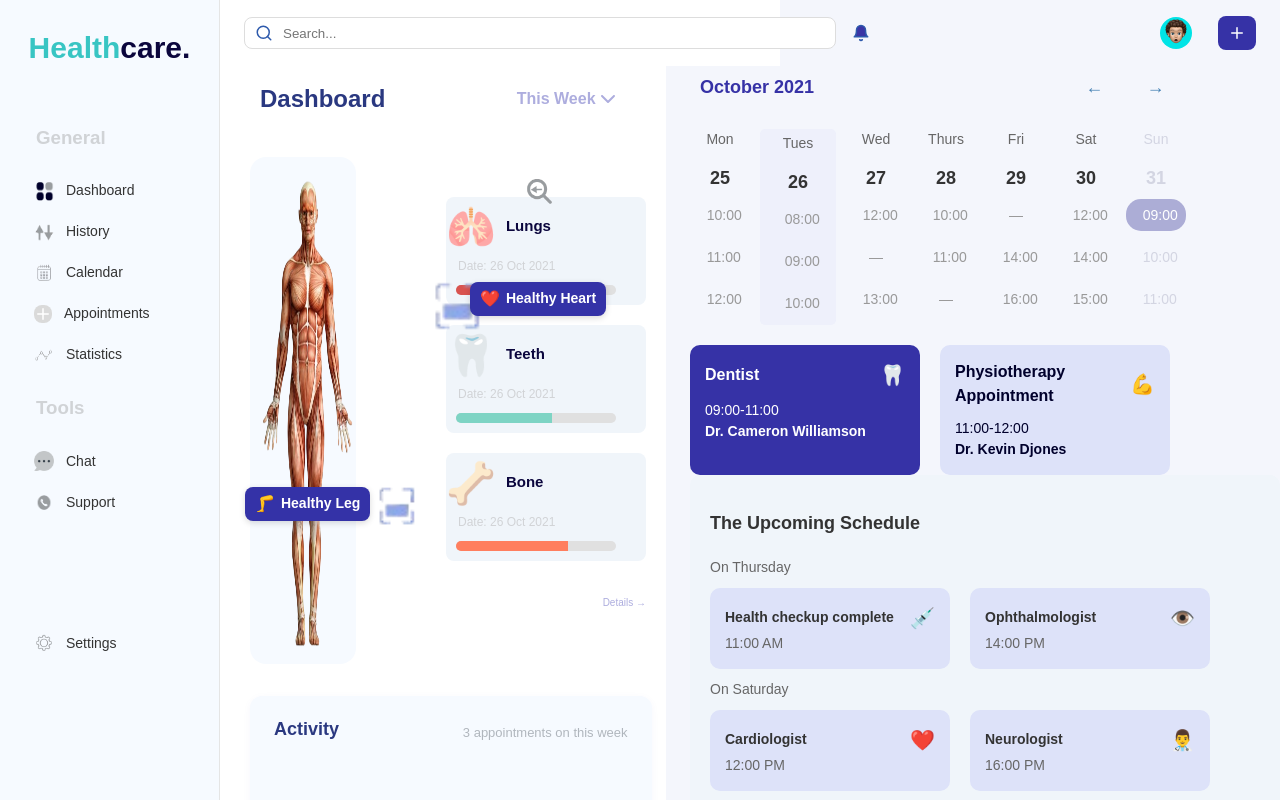
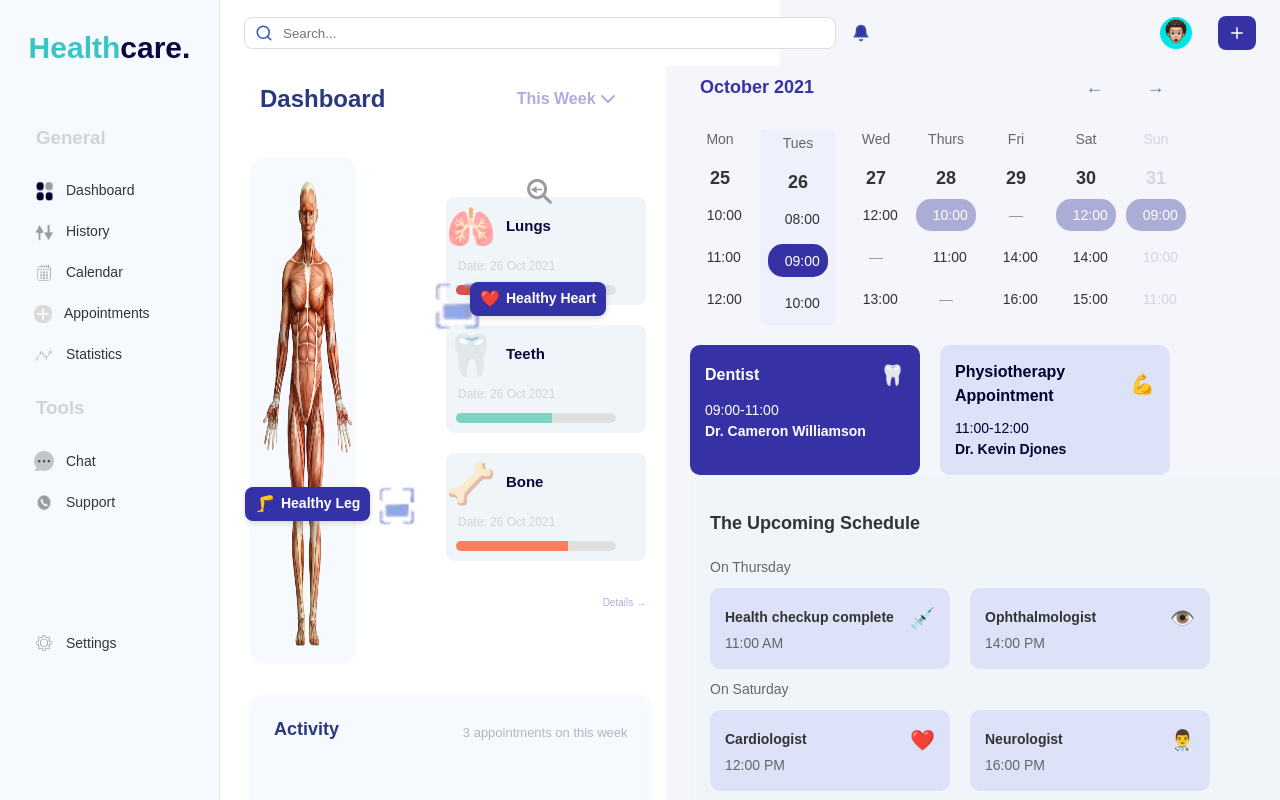
Before and after one commit to tarunbehera7/HealthcareDashboard, a React (Vite) app: page / in a window 1280 px wide. Built offline with nearby package versions, Linux system fonts and the light colour scheme.

Commit message:
first commit

```diff
--- a/src/components/CalendarView/Calendar.jsx
+++ b/src/components/CalendarView/Calendar.jsx
@@ -50,32 +50,32 @@ const Calendar = () => {
           <div className="calendar-day">
             <div className="day-label">Mon</div>
             <div className="date">25</div>
-            <button className="time-button" disabled>10:00</button>
-            <button className="time-button" disabled>11:00</button>
-            <button className="time-button" disabled>12:00</button>
+            <button className="time-button">10:00</button>
+            <button className="time-button">11:00</button>
+            <button className="time-button">12:00</button>
           </div>
 
           <div className="calendar-day">
             <div className="day-label">Tues</div>
             <div className="date">26</div>
-            <button className="time-button" disabled>08:00</button>
-            <button className="time-button highlighted" disabled>09:00</button>
-            <button className="time-button" disabled>10:00</button>
+            <button className="time-button">08:00</button>
+            <button className="time-button highlighted">09:00</button>
+            <button className="time-button">10:00</button>
           </div>
 
           <div className="calendar-day">
             <div className="day-label">Wed</div>
             <div className="date">27</div>
-            <button className="time-button" disabled>12:00</button>
+            <button className="time-button">12:00</button>
             <button className="time-button disabled" disabled>—</button>
-            <button className="time-button" disabled>13:00</button>
+            <button className="time-button">13:00</button>
           </div>
 
           <div className="calendar-day">
             <div className="day-label">Thurs</div>
             <div className="date">28</div>
-            <button className="time-button highlighted1" disabled>10:00</button>
-            <button className="time-button" disabled>11:00</button>
+            <button className="time-button highlighted1">10:00</button>
+            <button className="time-button">11:00</button>
             <button className="time-button disabled" disabled>—</button>
           </div>
 
@@ -83,24 +83,24 @@ const Calendar = () => {
             <div className="day-label">Fri</div>
             <div className="date">29</div>
             <button className="time-button disabled" disabled>—</button>
-            <button className="time-button" disabled>14:00</button>
-            <button className="time-button" disabled>16:00</button>
+            <button className="time-button">14:00</button>
+            <button className="time-button">16:00</button>
           </div>
 
           <div className="calendar-day">
             <div className="day-label">Sat</div>
             <div className="date">30</div>
-            <button className="time-button highlighted1" disabled>12:00</button>
-            <button className="time-button " disabled>14:00</button>
-            <button className="time-button" disabled>15:00</button>
+            <button className="time-button highlighted1">12:00</button>
+            <button className="time-button ">14:00</button>
+            <button className="time-button">15:00</button>
           </div>
 
           <div className="calendar-day">
             <div className="day-label">Sun</div>
             <div className="date">31</div>
-            <button className="time-button highlighted2" disabled>09:00</button>
-            <button className="time-button " disabled>10:00</button>
-            <button className="time-button" disabled>11:00</button>
+            <button className="time-button highlighted2">09:00</button>
+            <button className="time-button ">10:00</button>
+            <button className="time-button">11:00</button>
           </div>
         </div>
       </div>
```
